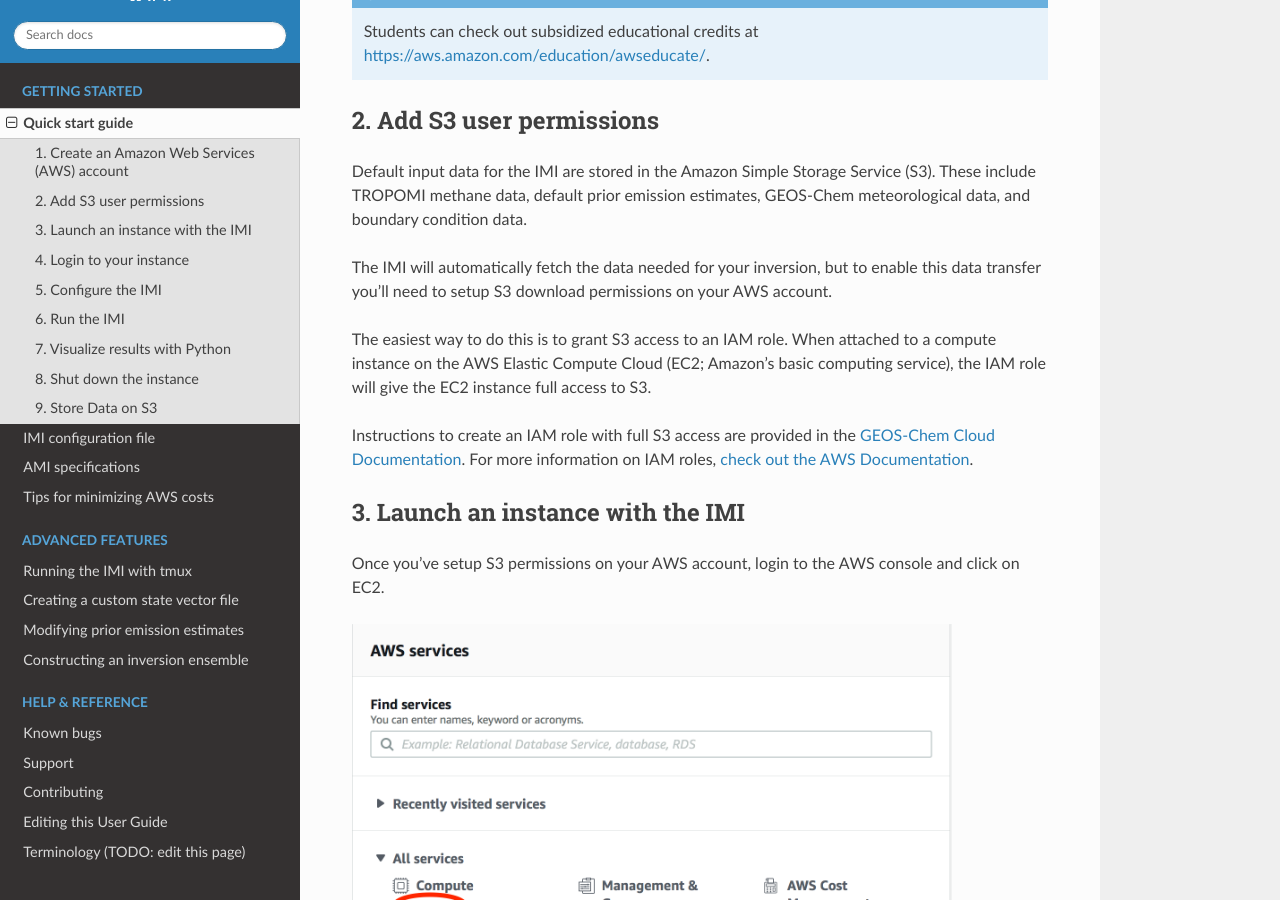
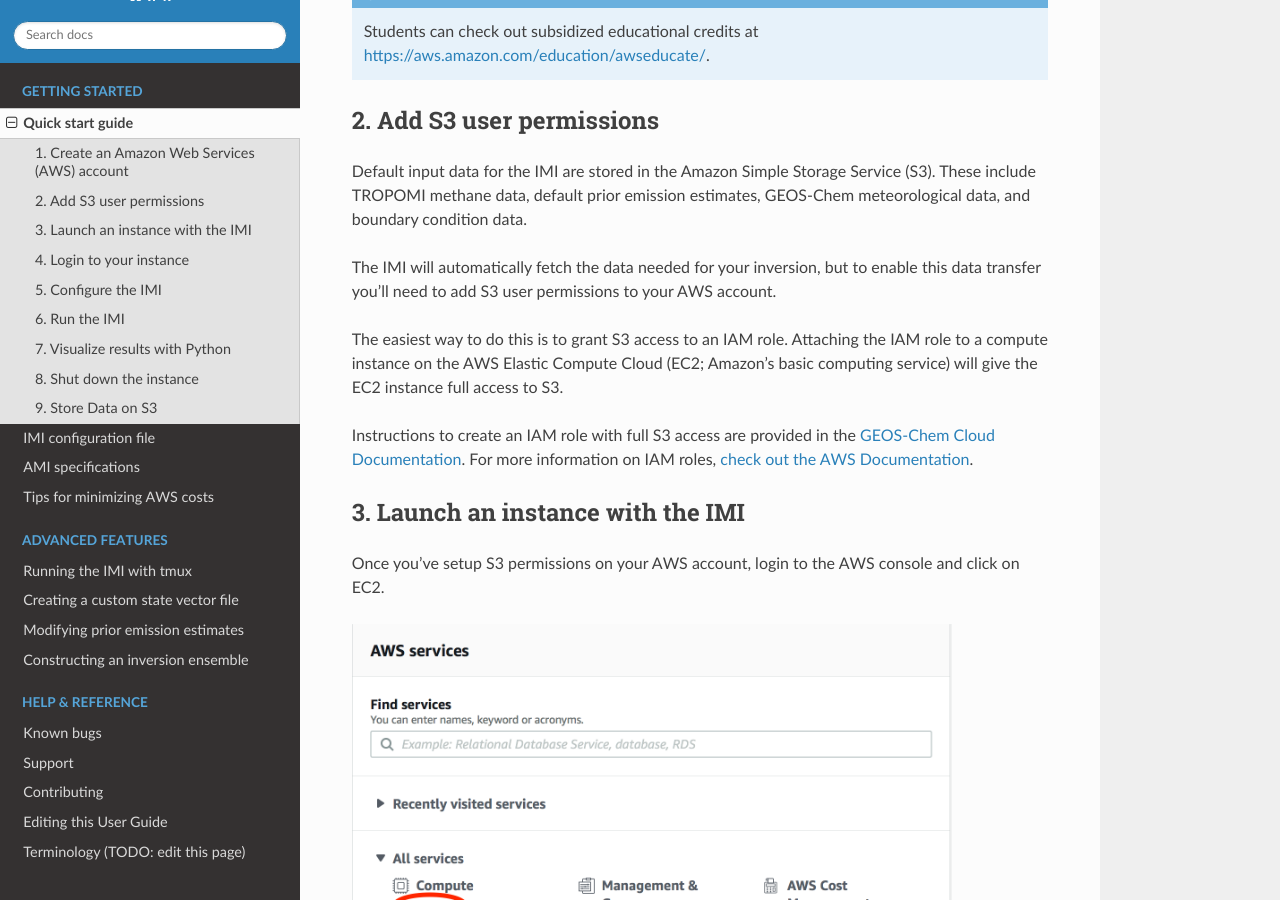
Before and after one commit to geoschem/integrated_methane_inversion, a Sphinx documentation site: the page built from docs/source/getting-started/quick-start.rst, in a window 1280 px wide and 900 px high, scrolled down 583 px. Built offline with Sphinx 7.4.7 and the Read the Docs theme 2.0.0, drawn with Linux system fonts in a browser that asks for light colours.

Commit message:
minor changes to quick start

```diff
--- a/docs/source/getting-started/quick-start.rst
+++ b/docs/source/getting-started/quick-start.rst
@@ -33,11 +33,11 @@
 These include TROPOMI methane data, default prior emission estimates, GEOS-Chem meteorological data, and boundary condition data.
 
 The IMI will automatically fetch the data needed for your inversion, but to enable this data transfer
-you'll need to setup S3 download permissions on your AWS account.
+you'll need to add S3 user permissions to your AWS account.
 
 The easiest way to do this is to grant S3 access to an IAM role.
-When attached to a compute instance on the AWS Elastic Compute Cloud (EC2; Amazon's basic computing service),
-the IAM role will give the EC2 instance full access to S3.
+Attaching the IAM role to a compute instance on the AWS Elastic Compute Cloud (EC2; Amazon's basic computing service)
+will give the EC2 instance full access to S3.
 
 Instructions to create an IAM role with full S3 access are provided in the
 `GEOS-Chem Cloud Documentation <https://cloud-gc.readthedocs.io/en/latest/chapter03_advanced-tutorial/iam-role.html#create-a-new-iam-role>`_.
```
